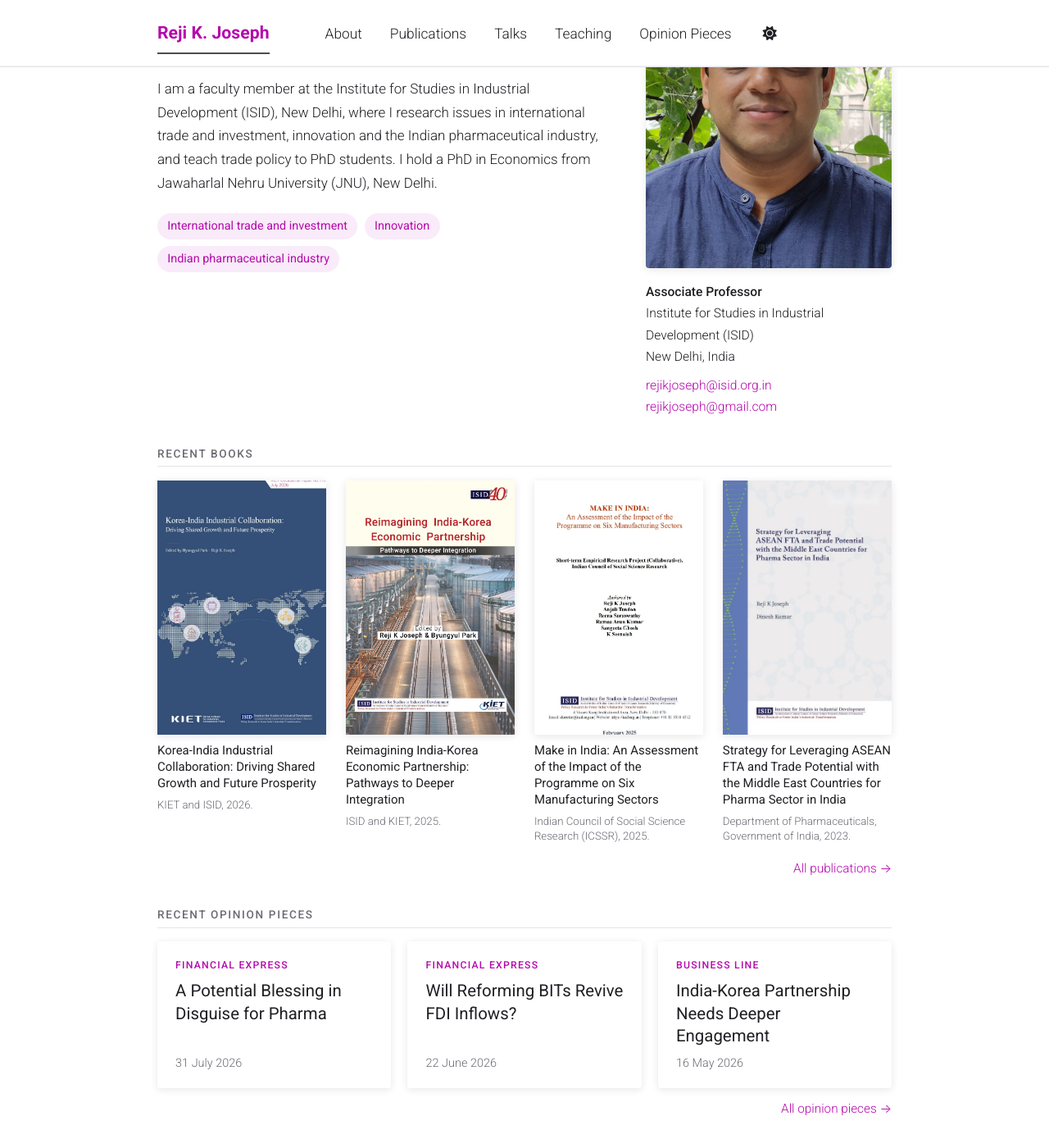
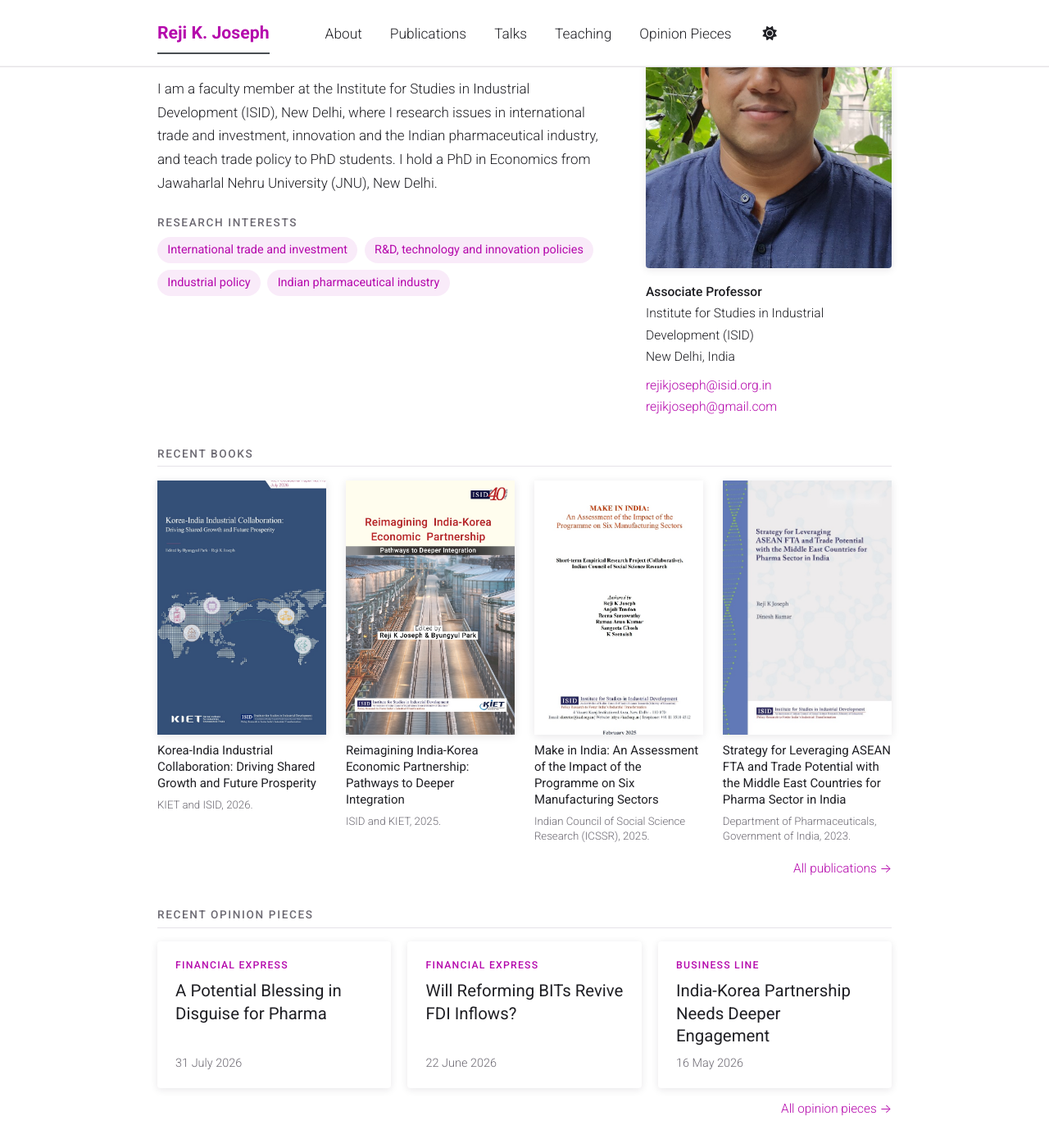
Before and after one commit to rejikjoseph/rejikjoseph.github.io, a Jekyll site: the page built from _pages/about.md, in a window 1280 px wide and 1400 px high, scrolled down 327 px. Shown: the whole window at 82% size. Built offline with Jekyll 4.4.1, drawn with Linux system fonts in a browser that asks for light colours; a style sheet for code colours, icons or effects is not loaded.

Commit message:
Update About page

```diff
--- a/_pages/about.md
+++ b/_pages/about.md
@@ -26,9 +26,11 @@ redirect_from:
   <div class="about-text">
     <p>I am an academic based in New Delhi, India, working on international trade and investment, innovation, and the Indian pharmaceutical industry. I have published widely across multiple formats, including books and monographs, peer-reviewed journal articles and book chapters, policy briefs, working papers, and opinion pieces in leading national dailies.</p>
     <p>I am a faculty member at the Institute for Studies in Industrial Development (ISID), New Delhi, where I research issues in international trade and investment, innovation and the Indian pharmaceutical industry, and teach trade policy to PhD students. I hold a PhD in Economics from Jawaharlal Nehru University (JNU), New Delhi.</p>
+    <h3 class="about-sub">Research Interests</h3>
     <ul class="chips">
       <li>International trade and investment</li>
-      <li>Innovation</li>
+      <li>R&amp;D, technology and innovation policies</li>
+      <li>Industrial policy</li>
       <li>Indian pharmaceutical industry</li>
     </ul>
   </div>
--- a/assets/css/main.scss
+++ b/assets/css/main.scss
@@ -121,6 +121,8 @@ a:hover { text-decoration: underline; }
 .about-designation { font-weight: 500; }
 .about-email { margin-top: 0.5em !important; word-break: break-all; }
 .about-email-alt { word-break: break-all; }
+.about-sub { font-size: 0.8rem !important; font-weight: 500 !important; letter-spacing: 0.12em; text-transform: uppercase; color: var(--rj-muted); margin: 1.8em 0 0.2em !important; }
+.about-sub + .chips { margin-top: 0.6em; }
 
 /* Section labels: small caps line with a rule */
 .section-label {
```
